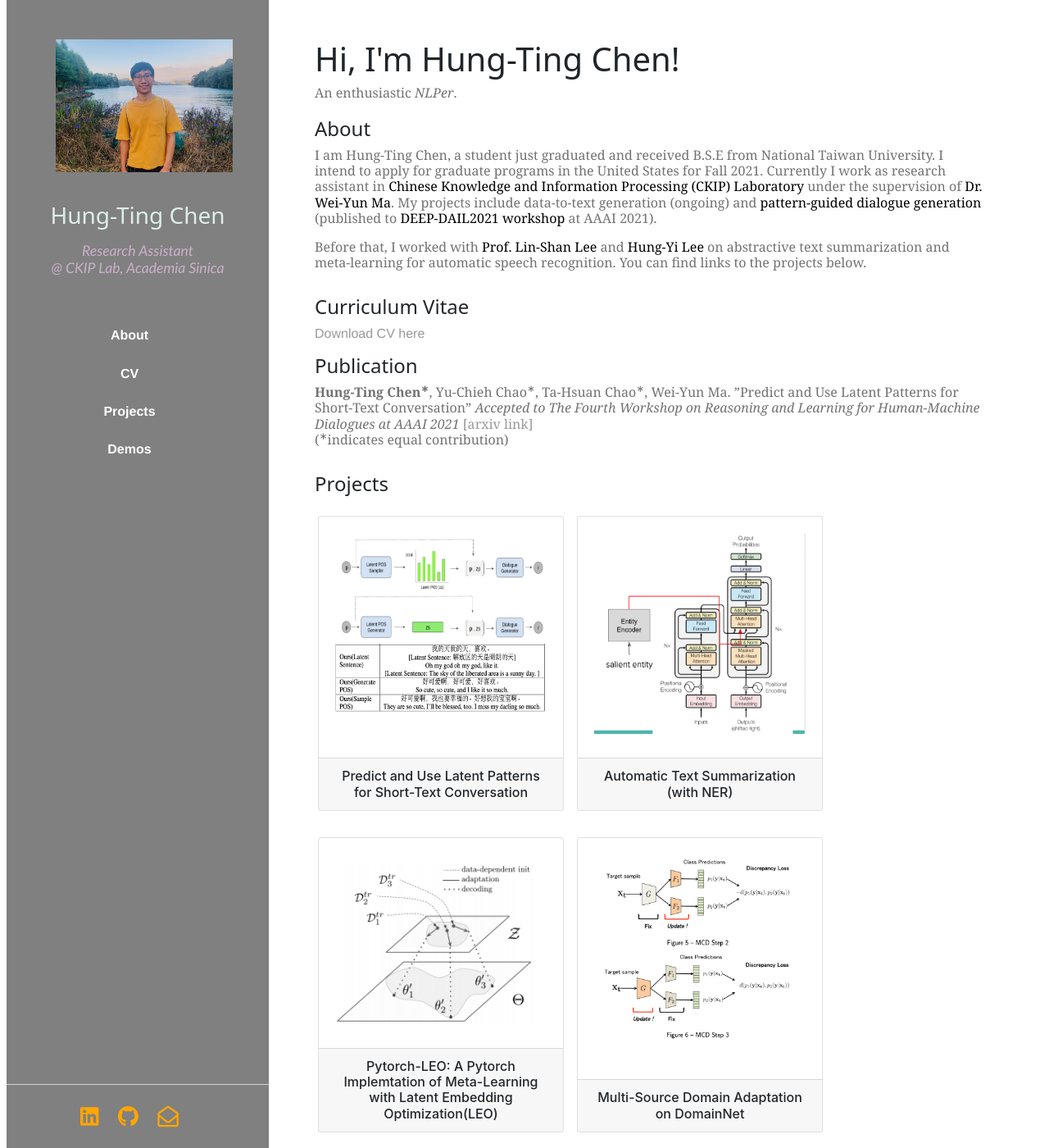
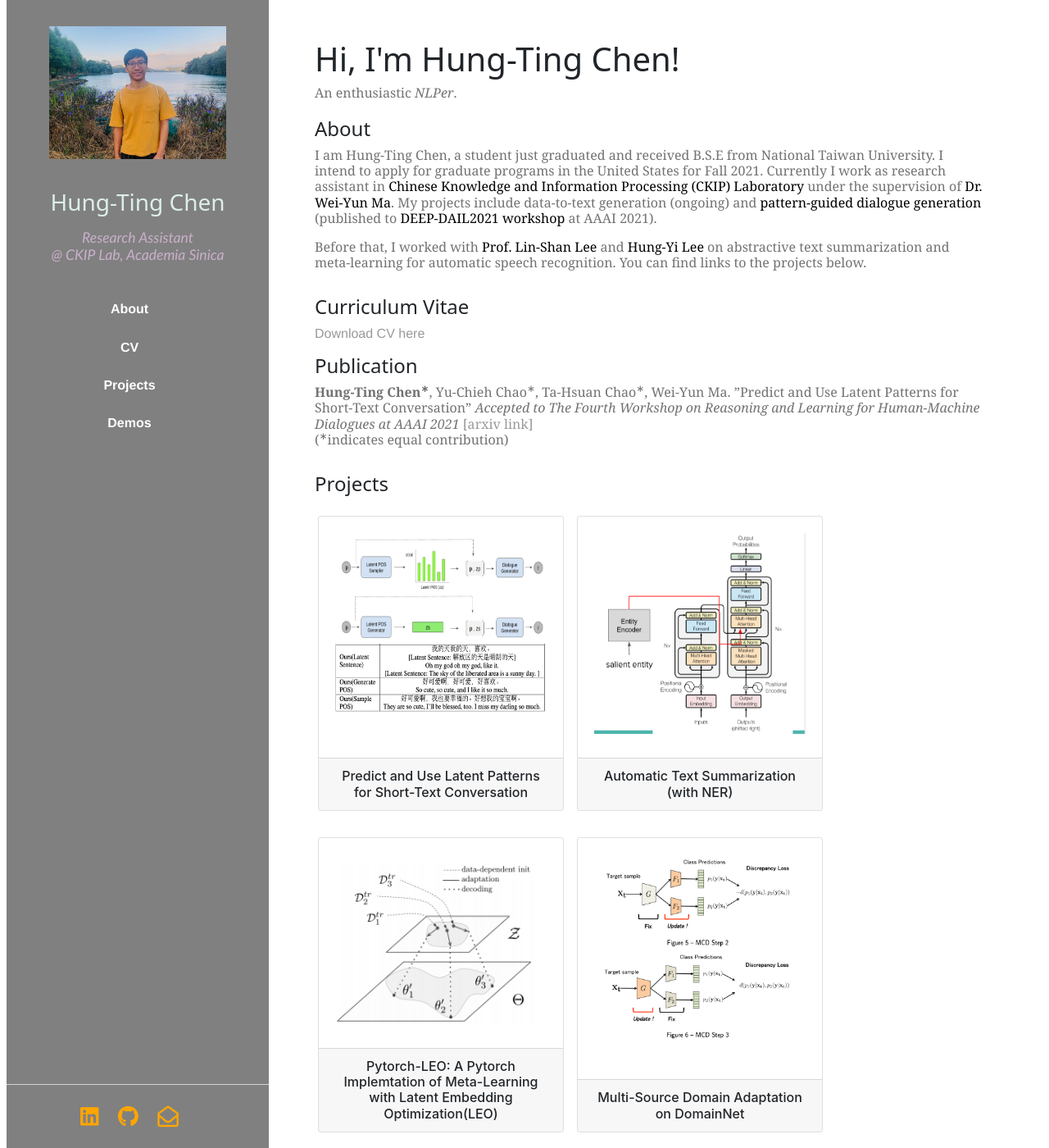
Before and after one commit to timchen0618/timchen0618.github.io, a Jekyll site: the page index.html, which Jekyll copies as it is, in a window 1280 px wide and 1400 px high. Shown: the whole window at 82% size. Built offline with Jekyll 4.4.1, drawn with Linux system fonts in a browser that asks for light colours; nearby versions of some CDN libraries; some of the changed text lies outside the part shown.

Commit message:
modify layout

```diff
--- a/css/main.css
+++ b/css/main.css
@@ -200,7 +200,7 @@
             -webkit-flex-shrink: 0;
             -ms-flex-shrink: 0;
             flex-shrink: 0;
-            padding: 3em;
+            padding: 2em;
         }
 
             #header > header .avatar {
--- a/index.html
+++ b/index.html
@@ -343,7 +343,7 @@
                                 </div>
                             </div>
                             <div class="card-footer">
-                                <h6 class="my-auto mx-auto text-center"> Product Description for Computers </h6>
+                                <h6 class="my-auto mx-auto text-center"> Product Description (Computers) </h6>
                             </div>
                         </div>
 
```
